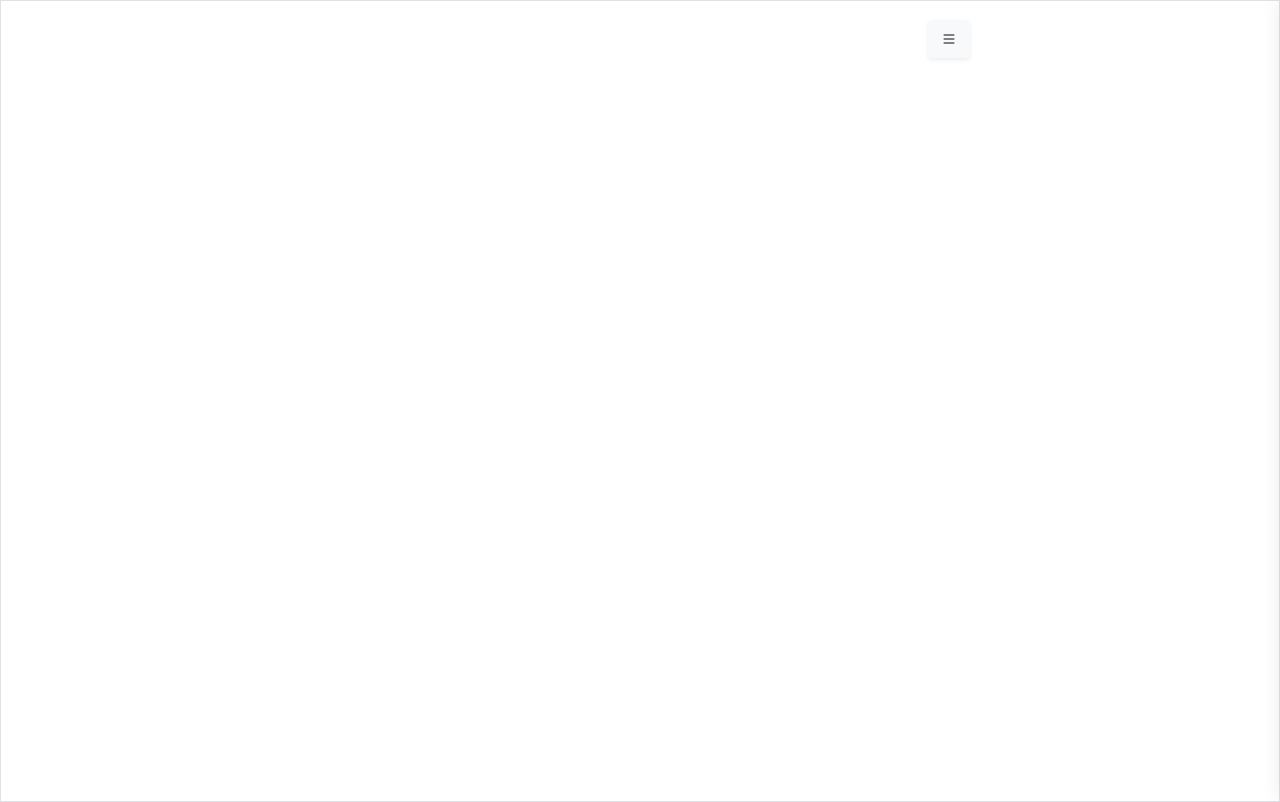
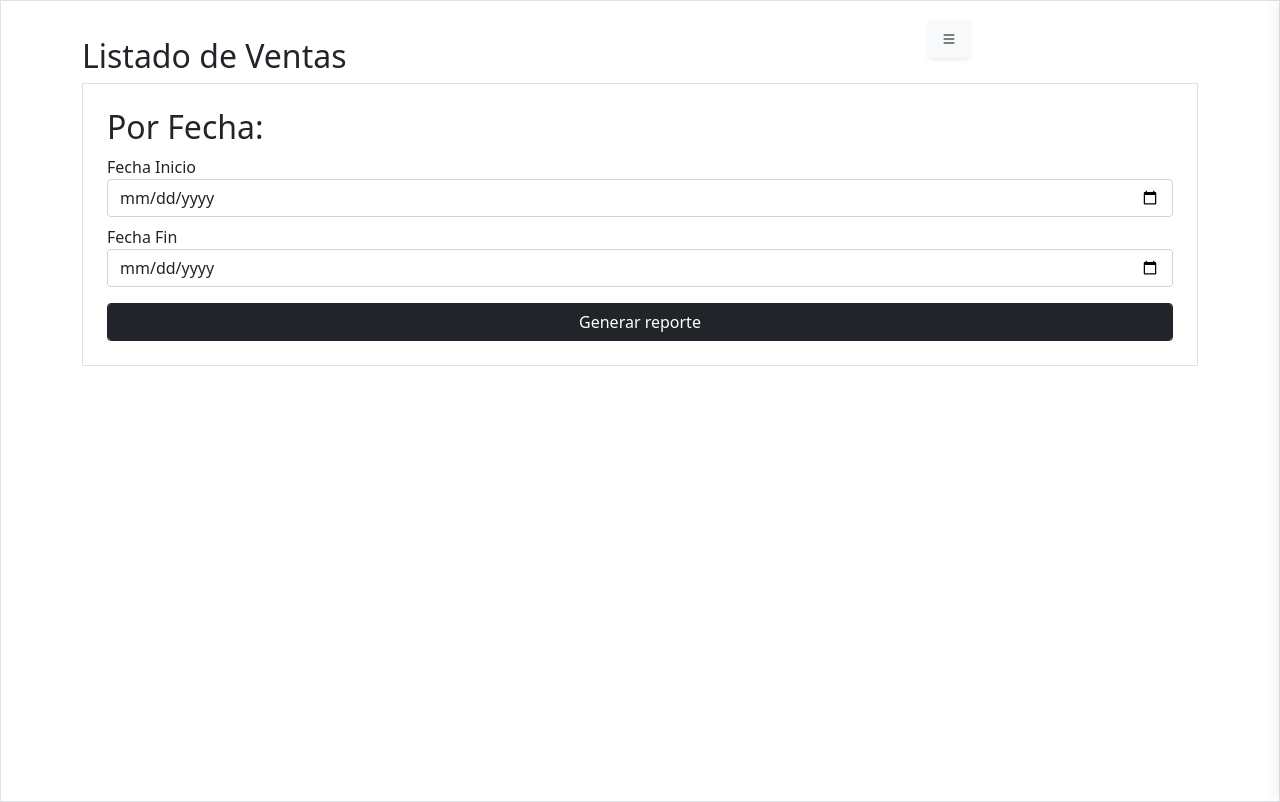
Before and after one commit to Jonaiker-dev/FormularioVentas, an Angular app: page /ventas/reportes in a window 1280 px wide. Before the commit this address led to /. Built offline with nearby package versions, Linux system fonts and the light colour scheme; no server answers.

Commit message:
routing change and add report page

```diff
--- a/src/app/app-routing.module.ts
+++ b/src/app/app-routing.module.ts
@@ -8,8 +8,8 @@ const routes: Routes = [
     path:'', component:VentaComponent
   },
   {
-    path:'producto', children:[
-      {path:'listado', component:ListadoComponent}
+    path:'ventas', children:[
+      {path:'reportes', component:ListadoComponent}
     ]
   }
 ];
--- a/src/app/module/venta/listado/listado.component.html
+++ b/src/app/module/venta/listado/listado.component.html
@@ -1,26 +1,13 @@
 <div class="container mt-3">
     <h2>Listado de Ventas</h2>
-    <div class="table-responsive-sm">
-        <table class="table table-bordered">
-            <thead class="table-dark" >
-                <tr>
-                    <th>ID</th>
-                    <th>Producto</th>
-                    <th>Cantidad</th>
-                    <th>Ganancia</th>
-                    <th>Fecha Venta</th>
-                </tr>
-            </thead>
-            <tbody>
-                <tr *ngFor="let v of datoventas, let i=index">
-                    <td>{{i+1}}</td>
-                    <td >{{v.nombre}}</td>
-                    <td>{{v.cantidad_venta}}</td>
-                    <td > {{v.ganancia | currency:'S/.' }}</td>
-                    <td>{{v.fechaventa}}</td>
-                </tr>
-
-                </tbody>
-        </table>
-    </div>
+    <form action="">
+        <div class="form-group border p-4">
+            <h2>Por Fecha:</h2>
+            <label for="">Fecha Inicio</label>
+            <input type="date" class="form-control" >
+            <label for="" class="mt-2">Fecha Fin</label>
+            <input type="date" class="form-control" >
+            <button type="submit" class="btn btn-dark form-control mt-3">Generar reporte</button>
+        </div>
+    </form>
 </div>
--- a/src/app/shared/sidebar/sidebar.component.html
+++ b/src/app/shared/sidebar/sidebar.component.html
@@ -61,31 +61,16 @@
                 <i class="bi bi-chevron-down"></i>
             </button>
             <div class="text-center" *ngIf="mostrarventas">
-                <a routerLink="/producto/listado" class="nav-link">
+                <a routerLink="/" class="nav-link">
                     <i class="bi bi-bag-check-fill"></i>
-                    Listado de Ventas
+                    Agregar Venta
+                </a>
+                <a routerLink="/ventas/reportes" class="nav-link">
+                    <i class="bi bi-bag-check-fill"></i>
+                    Reporte de Ventas
                 </a>
             </div>
-            <!-- Reportes -->
-            <button href="#"
-            class="nav-link d-flex justify-content-between align-items-center"
-            style="border: none; background-color: inherit;" (click)="mostrarreporte=!mostrarreporte" #reporte>
-                <div class="d-flex gap-2 fw-bold">
-                    <i class="bi bi-file-earmark-spreadsheet-fill"></i>
-                    Reporte
-                </div>
-                <i class="bi bi-chevron-down"></i>
-            </button>
-            <div id="reportes" class="text-center" *ngIf="mostrarreporte " >
-                <a href="" class="nav-link">
-                    <i class="bi bi-calendar"></i>
-                    Reporte por Mes
-                </a>
-                <a href="" class="nav-link">
-                    <i class="bi bi-person-fill"></i>
-                    Reporte por Vendedor
-                </a>
-            </div>
+
         </nav>
 
 
```
